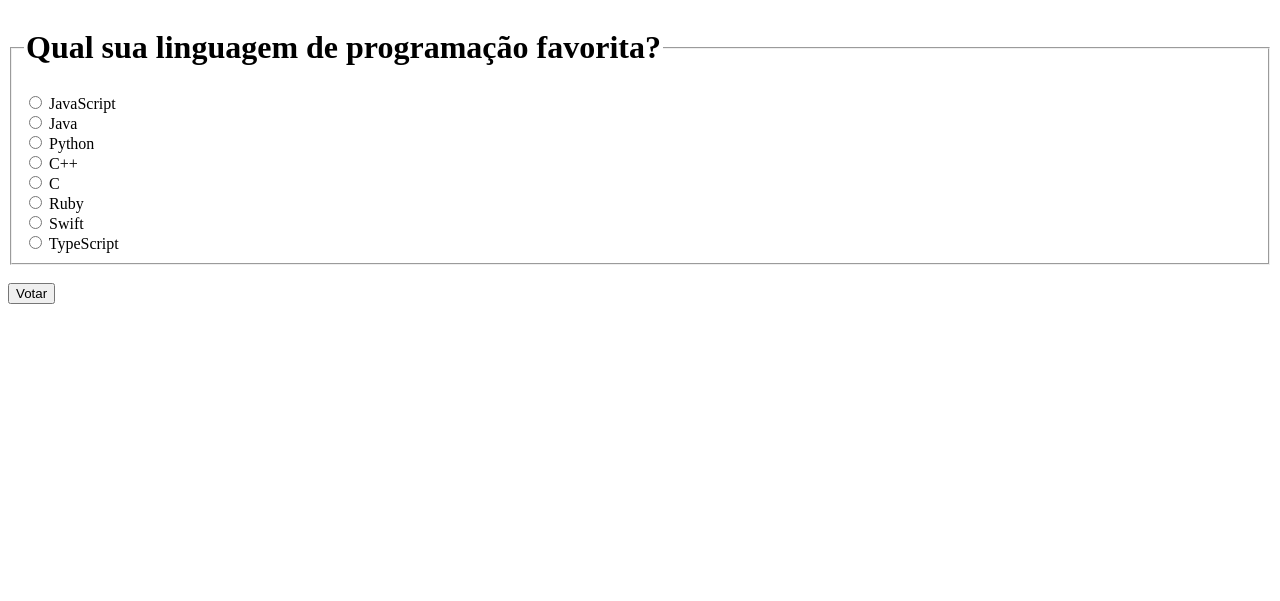
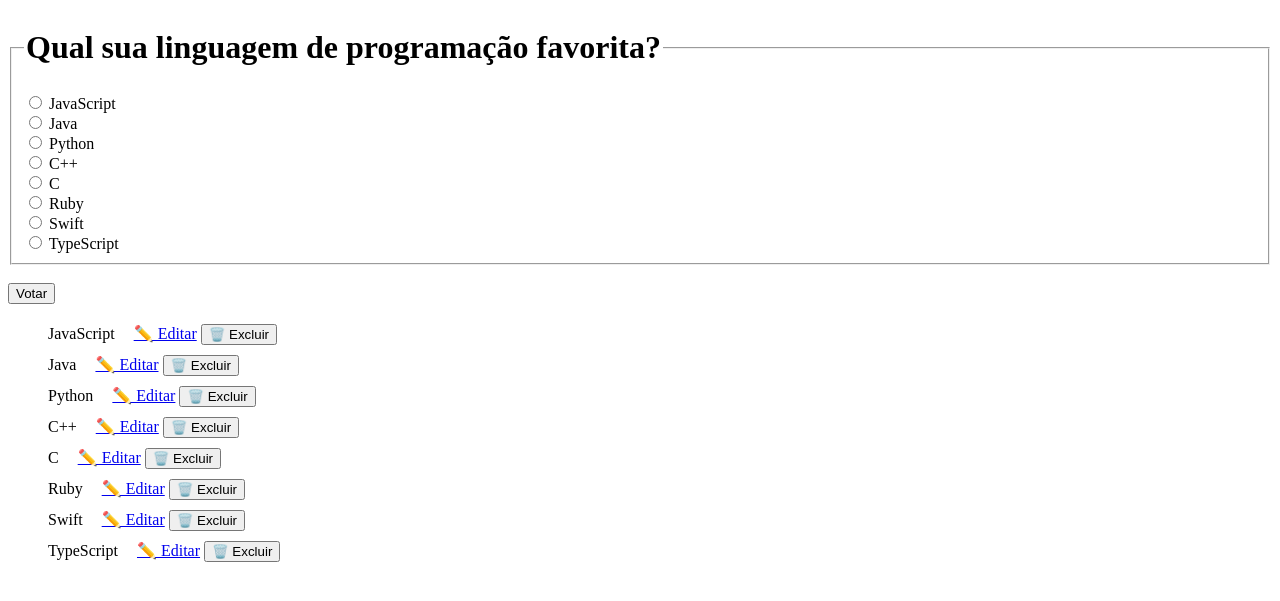
Before and after one commit to LucasRibeiro07/enquetes-votacao, a Django app: page /enquetes/1/ in a window 1280 px wide. Shown: the top 601 px of the page. Run offline with Django 5.2, Linux system fonts and the light colour scheme; data comes from the database, SQL or seed files in the repository; both versions use the stored data as it was after the commit.

Commit message:
Prática BEP-P037/38/39 - Adicionada exclusão e edição de alternativa

```diff
--- a/enquetes/templates/enquetes/detalhes.html
+++ b/enquetes/templates/enquetes/detalhes.html
@@ -18,4 +18,20 @@
   <br>
   <input type="submit" value="Votar" class="btn btn-primary">
 </form>
+
+<ul style="list-style: none; margin-top: 20px;">
+  {% for alternativa in questao.alternativa_set.all %}
+  <li style="margin-bottom: 10px;">
+    {{ alternativa.texto_alternativa }}
+    <a href="{% url 'enquetes:editar_alternativa' alternativa.id %}"
+       class="btn btn-warning btn-sm" style="margin-left: 15px;">✏️ Editar</a>
+    <form action="{% url 'enquetes:excluir_alternativa' alternativa.id %}"
+          method="post" style="display: inline;"
+          onsubmit="return confirm('Tem certeza que deseja excluir esta alternativa?')">
+      {% csrf_token %}
+      <button type="submit" class="btn btn-danger btn-sm">🗑️ Excluir</button>
+    </form>
+  </li>
+  {% endfor %}
+</ul>
 {% endblock %}
--- a/enquetes/urls.py
+++ b/enquetes/urls.py
@@ -8,4 +8,6 @@ urlpatterns = [
     path('<int:questao_id>/', views.detalhes, name='detalhes'),
     path('<int:questao_id>/voto/', views.voto, name='voto'),
     path('<int:questao_id>/resultados/', views.resultados, name='resultados'),
+    path('alternativa/<int:alternativa_id>/excluir/', views.excluir_alternativa, name='excluir_alternativa'),
+    path('alternativa/<int:alternativa_id>/editar/', views.editar_alternativa, name='editar_alternativa'),
 ]
--- a/enquetes/views.py
+++ b/enquetes/views.py
@@ -1,8 +1,10 @@
-from django.shortcuts import render, get_object_or_404
+from django.shortcuts import render, get_object_or_404, redirect
 from django.http import HttpResponseRedirect
 from django.urls import reverse
 from django.db.models import F
 from .models import Questao, Alternativa
+from django.contrib import messages
+from .forms import AlternativaForm
 
 def index(request):
     ultimas_questoes = Questao.objects.order_by('-data_publicacao')[:5]
@@ -29,3 +31,35 @@ def voto(request, questao_id):
 def resultados(request, questao_id):
     questao = get_object_or_404(Questao, pk=questao_id)
     return render(request, 'enquetes/resultados.html', {'questao': questao})
+
+# ====================== EXCLUSÃO ======================
+def excluir_alternativa(request, alternativa_id):
+    alternativa = get_object_or_404(Alternativa, pk=alternativa_id)
+    questao_id = alternativa.questao.id  # para redirecionar de volta
+
+    if request.method == 'POST':
+        alternativa.delete()
+        messages.success(request, f'Alternativa "{alternativa.texto_alternativa}" excluída com sucesso!')
+        return redirect('enquetes:detalhes', questao_id=questao_id)
+
+    # GET: confirmação (opcional)
+    return render(request, 'enquetes/confirmar_exclusao.html', {'alternativa': alternativa})
+
+# ====================== EDIÇÃO ======================
+def editar_alternativa(request, alternativa_id):
+    alternativa = get_object_or_404(Alternativa, pk=alternativa_id)
+    questao_id = alternativa.questao.id
+
+    if request.method == 'POST':
+        form = AlternativaForm(request.POST, instance=alternativa)
+        if form.is_valid():
+            form.save()
+            messages.success(request, 'Alternativa atualizada com sucesso!')
+            return redirect('enquetes:detalhes', questao_id=questao_id)
+    else:
+        form = AlternativaForm(instance=alternativa)
+
+    return render(request, 'enquetes/editar_alternativa.html', {
+        'form': form,
+        'alternativa': alternativa
+    })
```
Also changed, not shown: enquetes/forms.py (added, +13 -0 lines), enquetes/templates/enquetes/editar_alternativa.html (added, +12 -0 lines), db.sqlite3, 1 other file.
